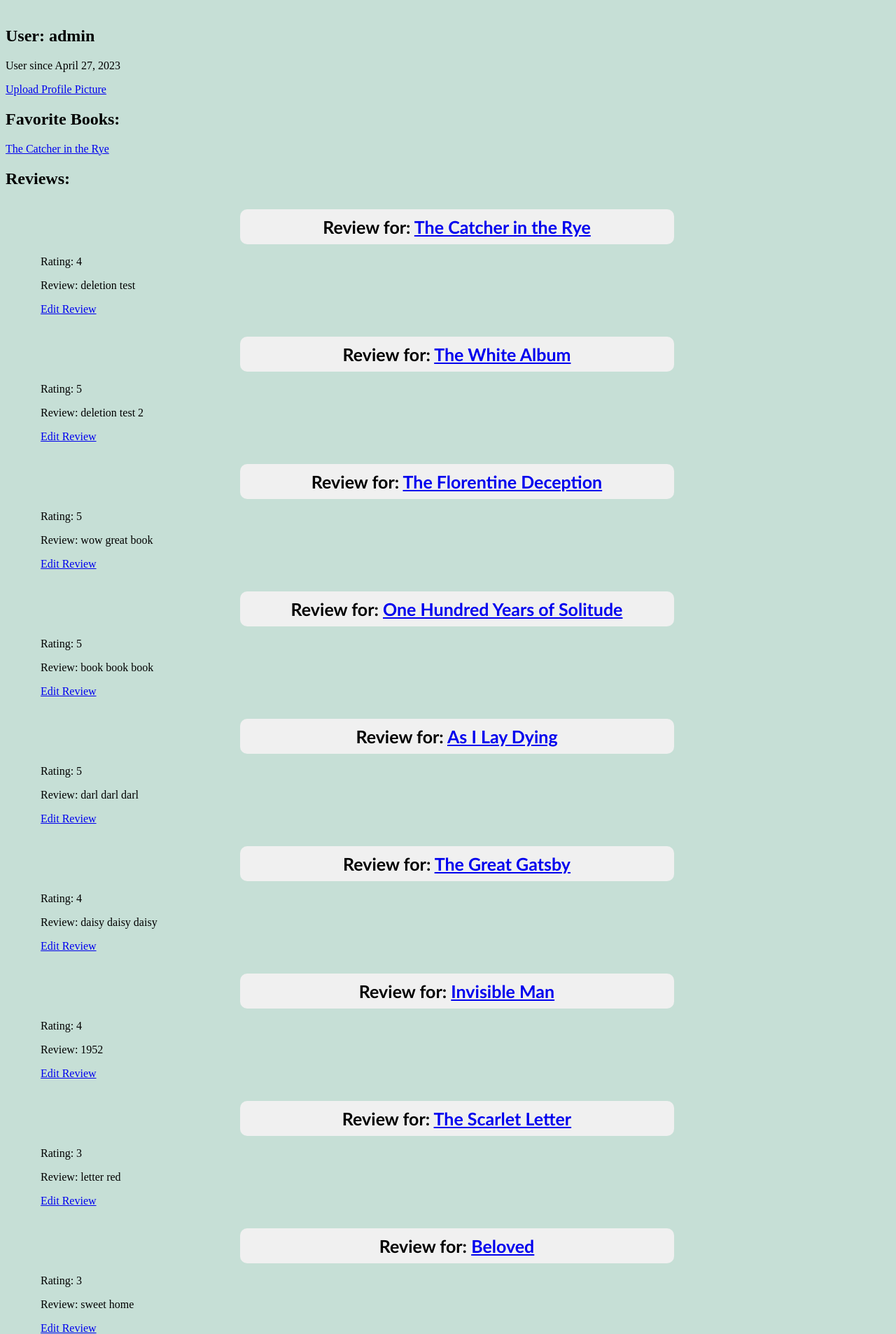
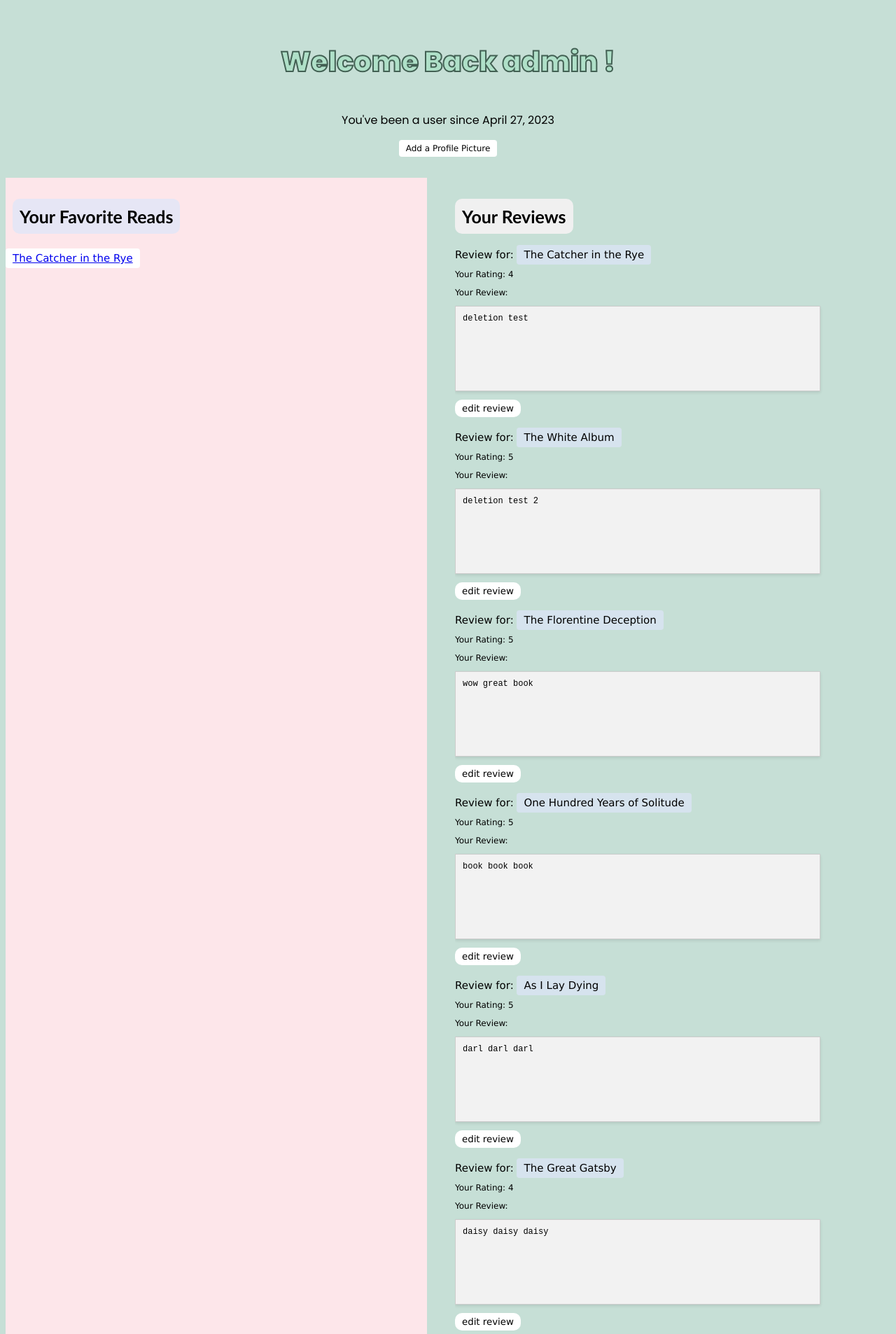
Before and after one commit to stanley-wei/CS35L-Project, a Django app: page /profiles/1/page in a window 1280 px wide. Shown: the part 68-1974 px from the top of the page at 70% size. Run offline with Django 4.2, Linux system fonts and the light colour scheme; data comes from the database, SQL or seed files in the repository; both versions use the stored data as it was after the commit; some libraries are stand-ins or nearby versions.

Commit message:
Completed the CSS for the whole user profile page

```diff
--- a/static/css/profile.css
+++ /dev/null
@@ -1,7 +0,0 @@
-.review-row {
-    margin-left: 25px;
-}
-
-.review-contents {
-    margin-left: 25px;
-}
--- /dev/null
+++ b/static/css/user_profile.css
@@ -0,0 +1,120 @@
+.user-back{
+    text-align:center;
+    -webkit-text-stroke: 2px #426053;
+
+    font-family: 'Poppins';
+    font-style: normal;
+    font-weight: 400;
+    font-size: 40px;
+    line-height: 75px;
+
+    color: #afe0c8;
+    font-size: 40px;
+    font-family:"Poppins", sans-serif;
+    font-weight: 800;
+}
+.date-userhood{
+    font-family:"Poppins", sans-serif;
+    text-align: center;
+}
+.my-fav-book{
+    padding: 5px 10px;
+    background-color: white; /* Set the background color */
+    color: black; /* Set the text color */
+    text-decoration: none;
+    border-radius: 4px; /* Add some border radius for rounded corners */
+    font-family:Verdana, Geneva, Tahoma, sans-serif;
+    font-weight:normal;
+    font-size: 15px;
+    max-width:fit-content;
+
+}
+.rev-for{
+    font-family:Verdana, Geneva, Tahoma, sans-serif;
+    font-weight:normal;
+    font-size: 15px;
+}
+.rand-title{
+    padding: 5px 10px;
+    background-color: rgb(214, 227, 238); /* Set the background color */
+    color: black; /* Set the text color */
+    text-decoration: none;
+    border-radius: 4px; /* Add some border radius for rounded corners */
+    font-family:Verdana, Geneva, Tahoma, sans-serif;
+    font-weight:normal;
+    font-size: 15px;
+    max-width:fit-content;
+}
+form {
+    display: flex;
+    align-items: center;
+    justify-content: center;
+  }
+
+.add-pfp {
+    padding: 5px 10px;
+    background-color: white; /* Set the background color */
+    color: black; /* Set the text color */
+    text-decoration: none;
+    border-radius: 4px; /* Add some border radius for rounded corners */
+    font-family:Verdana, Geneva, Tahoma, sans-serif;
+    font-weight:normal;
+    font-size: 12px;
+    max-width:fit-content;
+    display: inline-block;
+  }
+
+  .grid-container {
+    padding-top: 30px;
+    display: grid;
+    grid-template-columns: 1fr 1fr;
+    gap: 20px;
+  }
+  .left-s {
+    flex: 1;
+    margin-right: 20px;
+    background-color: rgb(253, 230, 234);
+  }
+  .right-s {
+    flex: 1;
+    height: 85vh; /* Set a fixed height for the right section */
+    overflow: auto; /* Enable scrolling when content overflows */
+  }
+
+.rating-prof{
+    font-family:Verdana;
+    font-size: 12px;
+}
+.header-1{
+    padding:10px;
+    font-family: 'Trebuchet MS', 'Lucida Sans Unicode', 'Lucida Grande', 'Lucida Sans', Arial, sans-serif;
+    font-size: 25px;
+    background-color: #e6e6f5;
+    border-radius: 10px;
+    max-width: fit-content;
+    margin-top: 30px;
+    margin-left:10px;
+}
+.header-2{
+    padding:10px;
+    font-family: 'Trebuchet MS', 'Lucida Sans Unicode', 'Lucida Grande', 'Lucida Sans', Arial, sans-serif;
+    font-size: 25px;
+    background-color: #F0F0F0;
+    border-radius: 10px;
+    max-width: fit-content;
+    margin-top: 30px;
+}
+.edit-rev {
+    font-family: Verdana;
+    text-transform: lowercase;
+    color: black;
+    background-color: white;
+
+    padding: 5px 10px;
+    border: none;
+    border-radius: 10px;
+    text-align: center;
+    text-decoration: none;
+    cursor: pointer;
+    margin-bottom:20px;
+}
--- a/templates/base.html
+++ b/templates/base.html
@@ -10,6 +10,7 @@
     <link rel="preconnect" href="https://fonts.gstatic.com" crossorigin>
     <link href="https://fonts.googleapis.com/css2?family=Poppins:wght@200;400;500;600;800&display=swap" rel="stylesheet">
     <link rel="stylesheet" href="{% static 'css/book.css' %}">
+    <link rel="stylesheet" href="{% static 'css/user_profile.css' %}">
     {% block css %}{% endblock %}
 
     <script src="https://code.jquery.com/jquery-3.7.0.min.js"></script>
--- a/templates/profiles/user-profile.html
+++ b/templates/profiles/user-profile.html
@@ -1,15 +1,8 @@
 {% extends "base.html" %}
-{% load static %}
-
-
-<!-- {% block css %}
-    <link rel="stylesheet" href="{% static 'css/profile.css' %}">
-{% endblock %} -->
-
 
 {% block content %}
-    <h2>User: {{profile_user.username}}</h2>
-    <p>User since {{profile_user.date_joined.date}}</p>
+    <h2 class = "user-back">Welcome Back {{profile_user.username}} !</h2>
+    <p class = "date-userhood">You've been a user since {{profile_user.date_joined.date}}</p>
     {% if profile_user.profile_picture %}
         <img src="{{ profile_user.profile_picture }}" alt="Profile Picture">
     {% endif %}
@@ -18,31 +11,60 @@
     <form method="post" enctype="multipart/form-data">
         {% csrf_token %}
         {{ form }}
-        <a href="{% url 'profiles:upload_profile_picture' profile_user.id %}">Upload Profile Picture </a>
+        <a class = "add-pfp" href="{% url 'profiles:upload_profile_picture' profile_user.id %}">Add a Profile Picture </a>
     </form>
 
+    <div class="grid-container">
+        <div class="left-s">
+          <h2 class="header-1">Your Favorite Reads</h2>
+          {% for book in profile.favorite_books.all %}
+          <p class="my-fav-book"><a href="{% url 'books:view_book' book.id %}">{{ book.title }}</a></p>
+          {% empty %}
+          <p class="my-fav-book">No favorite books.</p>
+          {% endfor %}
+        </div>
+        <div class="right-s">
+          <h2 class="header-2">Your Reviews</h2>
+          {% for review in reviews %}
+          <div class="review-row">
+            <div class="review-books">
+              <b class="rev-for">Review for: <a class="rand-title" href="{% url 'books:view_book' review.book.id %}">{{review.book.title}}</a></b>
+            </div>
+            <div class="review-contents">
+              <p class="rating-prof">Your Rating: {{review.rating}}</p>
+              <p class="rating-prof">Your Review:</p>
+              <p class="user-rev">{{review.text}}</p>
+              <a href="{% url 'books:edit_review' review.book.id %}">
+                <button type="edit-rev" class="edit-rev">Edit Review</button>
+            </a>
+            </div>
+          </div>
+          {% endfor %}
+        </div>
+      </div>
 
-    <h2>Favorite Books:</h2>
+    <!-- <h2 class = "headers">Your Favorite Reads</h2>
     {% for book in profile.favorite_books.all %}
-        <p><a href="{% url 'books:view_book' book.id %}">{{ book.title }}</a></p>
+        <p class = "my-fav-book"><a href="{% url 'books:view_book' book.id %}">{{ book.title }}</a></p>
     {% empty %}
-        <p>No favorite books.</p>
+        <p class = "my-fav-book">No favorite books.</p>
     {% endfor %}
 
 
-    <h2>Reviews:</h2>
+    <h2 class = "headers">Your Reviews</h2>
     {% for review in reviews %}
         <div class="review-row">
-            <div class="review-book">
-                <b>Review for:
-                    <a href="{% url 'books:view_book' review.book.id %}">{{review.book.title}}</a>
+            <div class="review-books">
+                <b class = "rev-for">Review for:
+                    <a class ="rand-title" href="{% url 'books:view_book' review.book.id %}">{{review.book.title}}</a>
                 </b>
             </div>
             <div class="review-contents">
-                <p>Rating: {{review.rating}}</p>
-                <p>Review: {{review.text}}</p>
+                <p class = "rating-prof">Your Rating: {{review.rating}}</p>
+                <p class = "rating-prof">Your Review:</p>
+                <p class = "user-rev">{{review.text}}</p>
                 <a href="{% url 'books:edit_review' review.book.id %}">Edit Review</a>
             </div>
         </div>
-    {% endfor %}
+    {% endfor %} -->
 {% endblock %}
```
Also changed, not shown: static/css/review_book.css (+0 -41 lines), templates/profiles/profile.html (deleted, +0 -25 lines), db.sqlite3.
